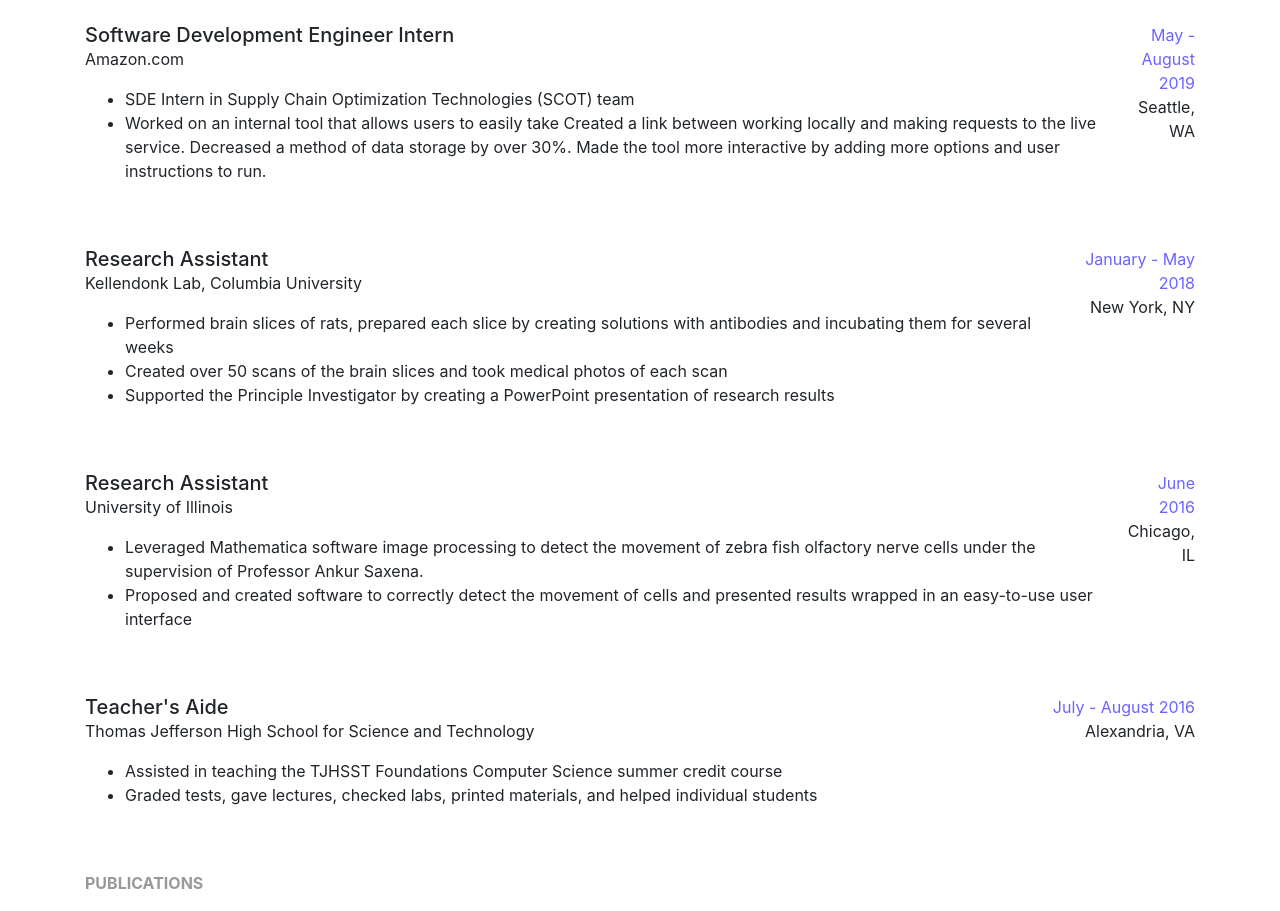
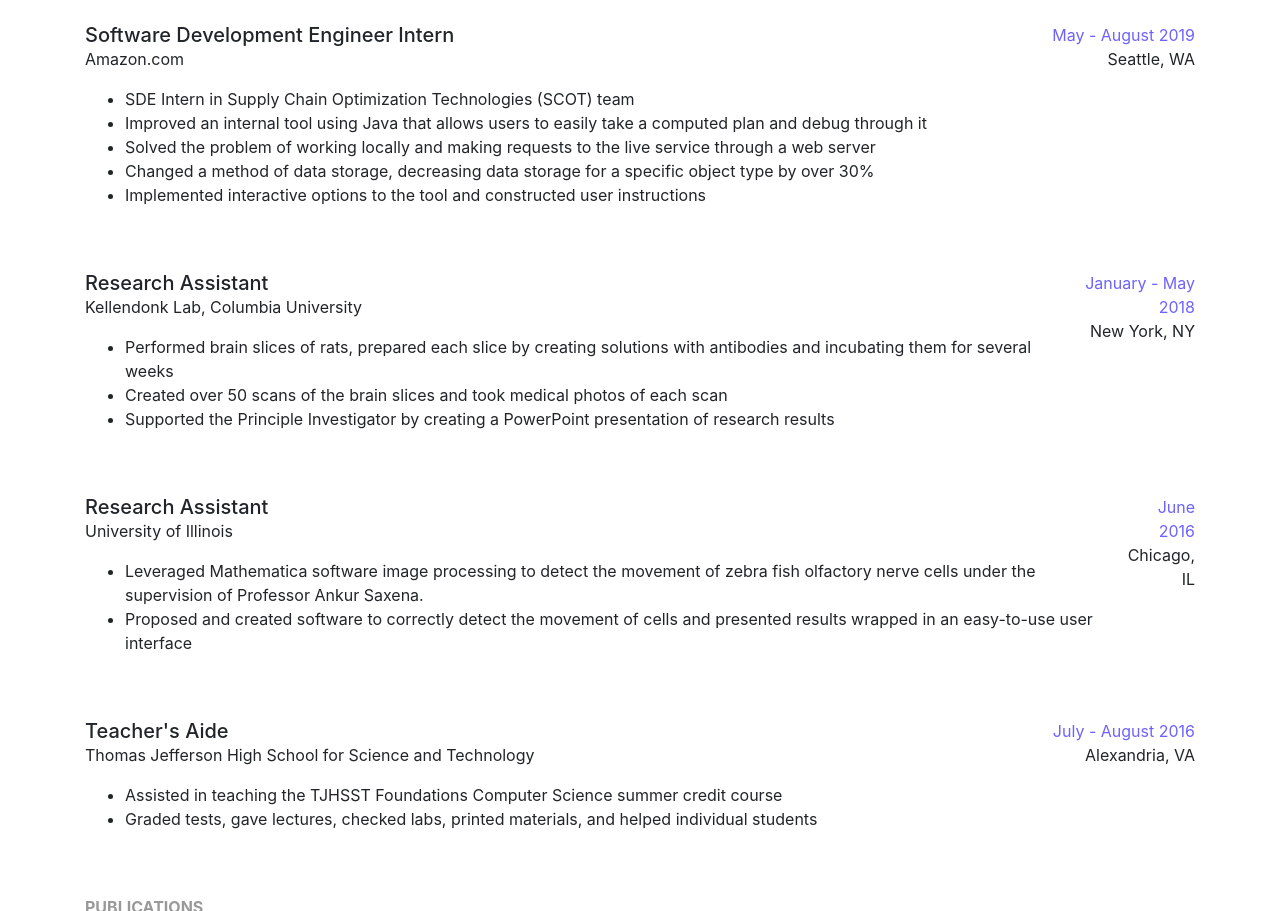
Before and after one commit to 2017hchong/personalWebsitev1, a plain HTML site: page resume.html in a window 1280 px wide. Shown: the part 892-1803 px from the top of the page. Drawn offline with Linux system fonts and the light colour scheme.

Commit message:
Added details to SDE intern.

```diff
--- a/resume.html
+++ b/resume.html
@@ -103,11 +103,10 @@
       <div>
         <ul>
           <li>SDE Intern in Supply Chain Optimization Technologies (SCOT) team</li>
-          <li>Worked on an internal tool that allows users to easily take
-              Created a link between working locally and making requests to the live service.
-              Decreased a method of data storage by over 30%.
-              Made the tool more interactive by adding more options and user instructions to run.
-          </li>
+          <li>Improved an internal tool using Java that allows users to easily take a computed plan and debug through it</li>
+          <li>Solved the problem of working locally and making requests to the live service through a web server</li>
+          <li>Changed a method of data storage, decreasing data storage for a specific object type by over 30%</li>
+          <li>Implemented interactive options to the tool and constructed user instructions</li>
         </ul>
       </div>
     </div>
```
